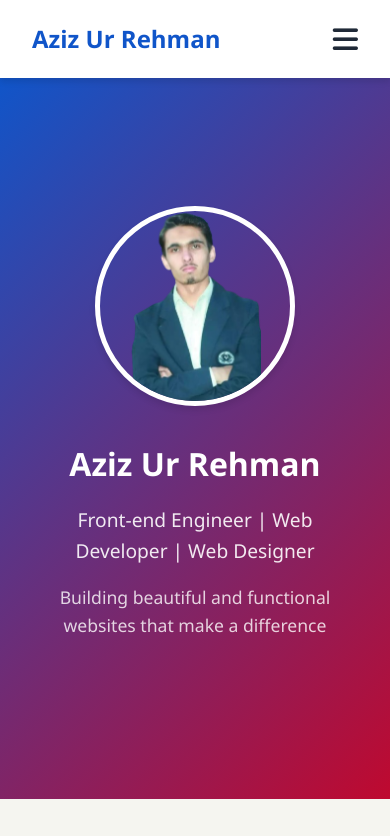
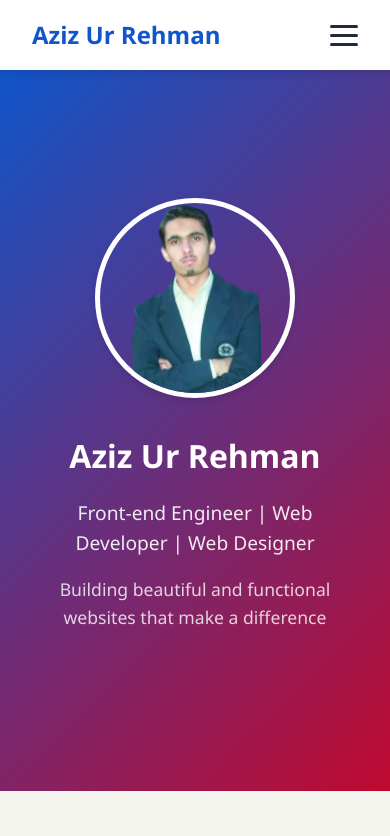
Before and after one commit to Azizkhan42/Portfolio, a plain HTML site: page index.html in a window 390 px wide. Shown: the top 836 px of the page. Drawn offline with Linux system fonts and the light colour scheme.

Commit message:
humburger menu modified

```diff
--- a/index.html
+++ b/index.html
@@ -15,14 +15,15 @@
   </head>
 
   <body>
-    <!-- NAVIGATION -->
     <nav>
       <div class="container">
         <div class="logo">Aziz Ur Rehman</div>
 
         <!-- Hamburger Icon -->
         <div class="hamburger">
-          <i class="fas fa-bars"></i>
+          <span></span>
+          <span></span>
+          <span></span>
         </div>
 
         <ul class="nav-links">
--- a/style.css
+++ b/style.css
@@ -500,20 +500,40 @@ footer p {
 /* ===== HAMBURGER MENU ===== */
 .hamburger {
   display: none;
-  font-size: 1.8rem;
-  color: var(--text-dark);
+  flex-direction: column;
+  justify-content: space-between;
+  width: 28px;
+  height: 21px;
   cursor: pointer;
-  transition: color 0.3s;
+  z-index: 1100;
 }
 
-.hamburger.active i {
-  color: var(--primary-color);
+.hamburger span {
+  display: block;
+  height: 3px;
+  width: 100%;
+  background: var(--text-dark);
+  border-radius: 3px;
+  transition: all 0.4s ease;
 }
 
-/* Show hamburger & hide normal menu on mobile */
+/* When active (turn into X) */
+.hamburger.active span:nth-child(1) {
+  transform: rotate(45deg) translate(5px, 5px);
+}
+
+.hamburger.active span:nth-child(2) {
+  opacity: 0;
+}
+
+.hamburger.active span:nth-child(3) {
+  transform: rotate(-45deg) translate(6px, -6px);
+}
+
+/* Mobile Styles */
 @media (max-width: 768px) {
   .hamburger {
-    display: block;
+    display: flex;
   }
 
   .nav-links {
@@ -534,8 +554,4 @@ footer p {
   .nav-links.active {
     transform: translateY(0);
   }
-
-  .nav-links a {
-    font-size: 1.1rem;
-  }
 }
```
